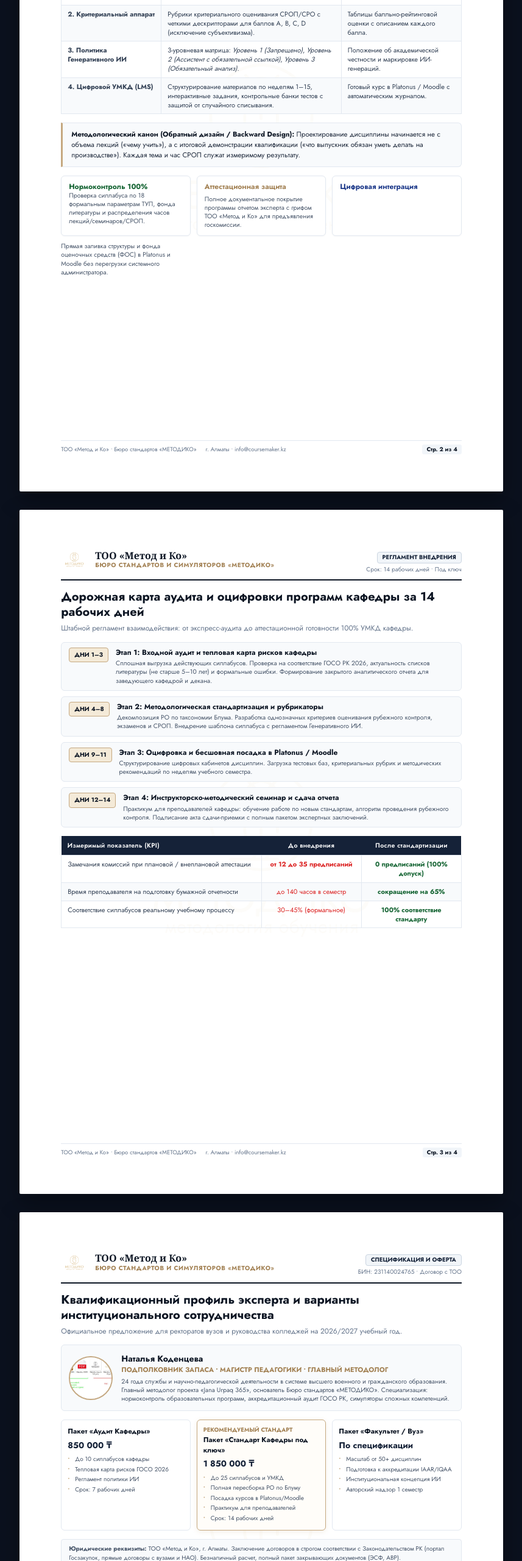
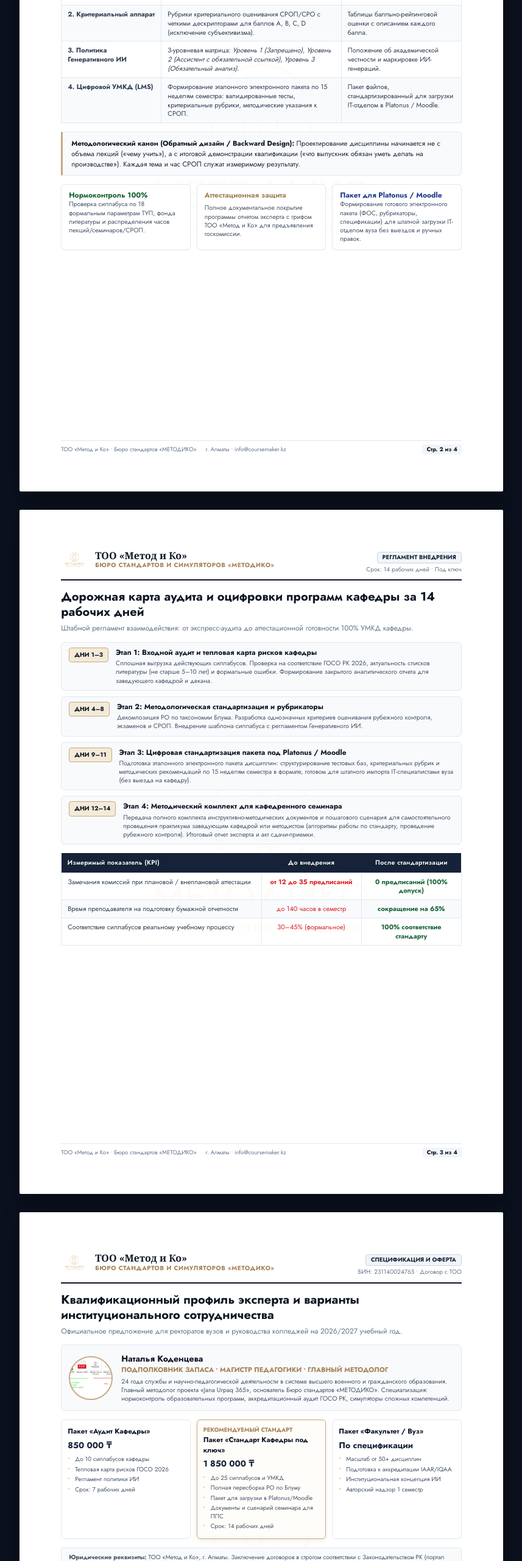
Before and after one commit to kodenctevanatala13-collab/metodiko, a plain HTML site: page whitepaper-goso-2026.html in a window 1280 px wide. Shown: the part 1620-4180 px from the top of the page at 61% size, without its empty margins (211-1068 px from the left). Drawn offline with Linux system fonts and the light colour scheme.

Commit message:
CHG-016: Scope update in Academic White Paper: package for IT import without visits, turnkey workshop docs for dept head

```diff
--- a/whitepaper-goso-2026.html
+++ b/whitepaper-goso-2026.html
@@ -778,8 +778,8 @@
               </tr>
               <tr>
                 <td><strong>4. Цифровой УМКД (LMS)</strong></td>
-                <td>Структурирование материалов по неделям 1–15, интерактивные задания, контрольные банки тестов с защитой от случайного списывания.</td>
-                <td>Готовый курс в Platonus / Moodle с автоматическим журналом.</td>
+                <td>Формирование эталонного электронного пакета по 15 неделям семестра: валидированные тесты, критериальные рубрики, методические указания к СРОП.</td>
+                <td>Пакет файлов, стандартизированный для загрузки IT-отделом в Platonus / Moodle.</td>
               </tr>
             </tbody>
           </table>
@@ -804,10 +804,10 @@
               </div>
             </div>
             <div class="feature-card">
-              <div class="feature-title" style="color: var(--navy-light);" data-i18n="p2_f3_title">Цифровая интеграция</div>
-            </div>
-            <div class="feature-desc" data-i18n="p2_f3_desc">
-              Прямая заливка структуры и фонда оценочных средств (ФОС) в Platonus и Moodle без перегрузки системного администратора.
+              <div class="feature-title" style="color: var(--navy-light);" data-i18n="p2_f3_title">Пакет для Platonus / Moodle</div>
+              <div class="feature-desc" data-i18n="p2_f3_desc">
+                Формирование готового электронного пакета (ФОС, рубрикаторы, спецификации) для штатной загрузки IT-отделом вуза без выездов и ручных правок.
+              </div>
             </div>
           </div>
         </div>
@@ -877,9 +877,9 @@
             <div class="roadmap-step">
               <div class="step-days-badge" data-i18n="p3_s3_badge">ДНИ 9–11</div>
               <div>
-                <div class="step-body-title" data-i18n="p3_s3_title">Этап 3: Оцифровка и бесшовная посадка в Platonus / Moodle</div>
+                <div class="step-body-title" data-i18n="p3_s3_title">Этап 3: Цифровая стандартизация пакета под Platonus / Moodle</div>
                 <div class="step-body-text" data-i18n="p3_s3_desc">
-                  Структурирование цифровых кабинетов дисциплин. Загрузка тестовых баз, критериальных рубрик и методических рекомендаций по неделям учебного семестра.
+                  Подготовка эталонного электронного пакета дисциплин: структурирование тестовых баз, критериальных рубрик и методических рекомендаций по 15 неделям семестра в формате, готовом для штатного импорта IT-специалистами вуза (без выезда на кафедру).
                 </div>
               </div>
             </div>
@@ -887,9 +887,9 @@
             <div class="roadmap-step">
               <div class="step-days-badge" data-i18n="p3_s4_badge">ДНИ 12–14</div>
               <div>
-                <div class="step-body-title" data-i18n="p3_s4_title">Этап 4: Инструкторско-методический семинар и сдача отчета</div>
+                <div class="step-body-title" data-i18n="p3_s4_title">Этап 4: Методический комплект для кафедренного семинара</div>
                 <div class="step-body-text" data-i18n="p3_s4_desc">
-                  Практикум для преподавателей кафедры: обучение работе по новым стандартам, алгоритм проведения рубежного контроля. Подписание акта сдачи-приемки с полным пакетом экспертных заключений.
+                  Передача полного комплекта инструктивно-методических документов и пошагового сценария для самостоятельного проведения практикума заведующим кафедрой или методистом (алгоритмы работы по стандарту, проведение рубежного контроля). Итоговый отчет эксперта и акт сдачи-приемки.
                 </div>
               </div>
             </div>
@@ -999,8 +999,8 @@
                 <ul class="package-features">
                   <li data-i18n="pkg2_f1">До 25 силлабусов и УМКД</li>
                   <li data-i18n="pkg2_f2">Полная пересборка РО по Блуму</li>
-                  <li data-i18n="pkg2_f3">Посадка курсов в Platonus/Moodle</li>
-                  <li data-i18n="pkg2_f4">Практикум для преподавателей</li>
+                  <li data-i18n="pkg2_f3">Пакет для загрузки в Platonus/Moodle</li>
+                  <li data-i18n="pkg2_f4">Документы и сценарий семинара для ППС</li>
                   <li data-i18n="pkg2_f5">Срок: 14 рабочих дней</li>
                 </ul>
               </div>
@@ -1085,8 +1085,8 @@
         p2_f1_desc: "Проверка силлабуса по 18 формальным параметрам ТУП, фонда литературы и распределения часов лекций/семинаров/СРОП.",
         p2_f2_title: "Аттестационная защита",
         p2_f2_desc: "Полное документальное покрытие программы отчетом эксперта с грифом ТОО «Метод и Ко» для предъявления госкомиссии.",
-        p2_f3_title: "Цифровая интеграция",
-        p2_f3_desc: "Прямая заливка структуры и фонда оценочных средств (ФОС) в Platonus и Moodle без перегрузки системного администратора.",
+        p2_f3_title: "Пакет для Platonus / Moodle",
+        p2_f3_desc: "Формирование готового электронного пакета (ФОС, рубрикаторы, спецификации) для штатной загрузки IT-отделом вуза без выездов и ручных правок.",
         p3_badge: "Регламент внедрения",
         p3_h2: "Дорожная карта аудита и оцифровки программ кафедры за 14 рабочих дней",
         p3_lead: "Штабной регламент взаимодействия: от экспресс-аудита до аттестационной готовности 100% УМКД кафедры.",
@@ -1097,11 +1097,11 @@
         p3_s2_title: "Этап 2: Методологическая стандартизация и рубрикаторы",
         p3_s2_desc: "Декомпозиция РО по таксономии Блума. Разработка однозначных критериев оценивания рубежного контроля, экзаменов и СРОП. Внедрение шаблона силлабуса с регламентом Генеративного ИИ.",
         p3_s3_badge: "ДНИ 9–11",
-        p3_s3_title: "Этап 3: Оцифровка и бесшовная посадка в Platonus / Moodle",
-        p3_s3_desc: "Структурирование цифровых кабинетов дисциплин. Загрузка тестовых баз, критериальных рубрик и методических рекомендаций по неделям учебного семестра.",
+        p3_s3_title: "Этап 3: Цифровая стандартизация пакета под Platonus / Moodle",
+        p3_s3_desc: "Подготовка эталонного электронного пакета дисциплин: структурирование тестовых баз, критериальных рубрик и методических рекомендаций по 15 неделям семестра в формате, готовом для штатного импорта IT-специалистами вуза (без выезда на кафедру).",
         p3_s4_badge: "ДНИ 12–14",
-        p3_s4_title: "Этап 4: Инструкторско-методический семинар и сдача отчета",
-        p3_s4_desc: "Практикум для преподавателей кафедры: обучение работе по новым стандартам, алгоритм проведения рубежного контроля. Подписание акта сдачи-приемки с полным пакетом экспертных заключений.",
+        p3_s4_title: "Этап 4: Методический комплект для кафедренного семинара",
+        p3_s4_desc: "Передача полного комплекта инструктивно-методических документов и пошагового сценария для самостоятельного проведения практикума заведующим кафедрой или методистом (алгоритмы работы по стандарту, проведение рубежного контроля). Итоговый отчет эксперта и акт сдачи-приемки.",
         th_metric: "Измеримый показатель (KPI)",
         th_before: "До внедрения",
         th_after: "После стандартизации",
@@ -1123,8 +1123,8 @@
         pkg2_title: "Пакет «Стандарт Кафедры под ключ»",
         pkg2_f1: "До 25 силлабусов и УМКД",
         pkg2_f2: "Полная пересборка РО по Блуму",
-        pkg2_f3: "Посадка курсов в Platonus/Moodle",
-        pkg2_f4: "Практикум для преподавателей",
+        pkg2_f3: "Пакет для загрузки в Platonus/Moodle",
+        pkg2_f4: "Документы и сценарий семинара для ППС",
         pkg2_f5: "Срок: 14 рабочих дней",
         pkg3_title: "Пакет «Факультет / Вуз»",
         pkg3_price: "По спецификации",
@@ -1164,8 +1164,8 @@
         p2_f1_desc: "Силлабусты ҮОЖ-ның 18 формалды параметрі, әдебиеттер қоры және дәріс/семинар/БОӨЖ сағаттарының бөлінісі бойынша тексеру.",
         p2_f2_title: "Аттестаттау қорғанысы",
         p2_f2_desc: "Мемлекеттік комиссияға ұсыну үшін «Метод и Ко» ЖШС мөрі бар сарапшының қорытынды есебімен бағдарламаны 100% құжаттамалық қамтамасыз ету.",
-        p2_f3_title: "Сандық интеграция",
-        p2_f3_desc: "Жүйелік әкімшіге салмақ салмай, Platonus және Moodle платформаларына құрылым мен бағалау құралдары қорын (БҚҚ) тікелей жүктеу.",
+        p2_f3_title: "Platonus / Moodle үшін пакет",
+        p2_f3_desc: "ЖОО-ның IT-бөлімі іссапарсыз және қолмен түзетусіз бірден жүктеуі үшін құрылымдалған электронды пакетті (БҚҚ, айдарлар, сипаттамалар) қалыптастыру.",
         p3_badge: "Енгізу регламенті",
         p3_h2: "Кафедра бағдарламаларын 14 жұмыс күні ішінде аудиттеу және цифрландыру жол картасы",
         p3_lead: "Өзара іс-қимылдың штабтық регламенті: экспресс-аудиттен бастап кафедраның 100% ОӘКД аттестаттау дайындығына дейін.",
@@ -1176,11 +1176,11 @@
         p3_s2_title: "2-кезең: Әдістемелік стандарттау және рубрикаторлар",
         p3_s2_desc: "ОН-ды Блум таксономиясы бойынша декомпозициялау. Аралық бақылау, емтихандар және БОӨЖ үшін бірегей бағалау критерийлерін әзірлеу. Генеративті ЖИ регламенті бар силлабус шаблонын енгізу.",
         p3_s3_badge: "9–11 КҮН",
-        p3_s3_title: "3-кезең: Цифрландыру және Platonus / Moodle жүйесіне қондыру",
-        p3_s3_desc: "Пәндердің сандық кабинеттерін жүйелеу. Семестр апталары бойынша тесттік базаларды, критериалды рубрикаларды және әдістемелік ұсынымдарды жүктеу.",
+        p3_s3_title: "3-кезең: Platonus / Moodle үшін сандық пакетті стандарттау",
+        p3_s3_desc: "Пәннің эталондық электронды пакетін дайындау: ЖОО IT-мамандары штаттық импорттауы үшін 15 оқу аптасы бойынша тесттік базаларды, критериалды рубрикаларды және әдістемелік ұсынымдарды дайын форматта құрылымдау (кафедраға шығусыз).",
         p3_s4_badge: "12–14 КҮН",
-        p3_s4_title: "4-кезең: Нұсқаулық-әдістемелік семинар және есепті тапсыру",
-        p3_s4_desc: "Кафедра оқытушыларына арналған шеберлік сыныбы: жаңа стандартпен жұмыс істеуге үйрету. Толық сараптамалық қорытындылар пакетімен қабылдау-өткізу актісіне қол қою.",
+        p3_s4_title: "4-кезең: Кафедралық семинар өткізуге арналған әдістемелік пакет",
+        p3_s4_desc: "Кафедра меңгерушісі немесе әдіскер оқытушыларға арналған шеберлік сыныбын өздігінен өткізуі үшін нұсқаулық-әдістемелік құжаттардың толық жиынтығы мен қадамдық сценарийін беру (жаңа стандартпен жұмыс, аралық бақылау). Сарапшының қорытынды есебі және қабылдау-өткізу актісі.",
         th_metric: "Өлшенетін көрсеткіш (KPI)",
         th_before: "Енгізуге дейін",
         th_after: "Стандарттаудан кейін",
@@ -1202,8 +1202,16 @@
         pkg2_title: "«Кафедра стандарты кілтпен» пакеті",
         pkg2_f1: "25 силлабус пен ОӘКД-ге дейін",
         pkg2_f2: "ОН-ды Блум бойынша толық қайта жинау",
-        pkg2_f3: "Курстарды Platonus/Moodle-ге қондыру",
-        pkg2_f4: "Оқытушыларға арналған шеберлік сыныбы",
+        pkg2_f3: "Platonus/Moodle-ге жүктеу пакеті",
+        pkg2_f4: "ПОҚ семинарының құжаттары мен сценарийі",
+        pkg2_f5: "Мерзімі: 14 жұмыс күні",
+        pkg3_title: "«Факультет / ЖОО» пакеті",
+        pkg3_price: "Спецификация бойынша",
+        pkg3_f1: "50+ пән көлемінде",
+        pkg3_f2: "IAAR/IQAA аккредитациясына дайындық",
+        pkg3_f3: "Институционалдық ЖИ тұжырымдамасы",
+        pkg3_f4: "1 семестр авторлық қадағалау"
+      }
         pkg2_f5: "Мерзімі: 14 жұмыс күні",
         pkg3_title: "«Факультет / ЖОО» пакеті",
         pkg3_price: "Спецификация бойынша",
```
Also changed, not shown: 2 other files.
